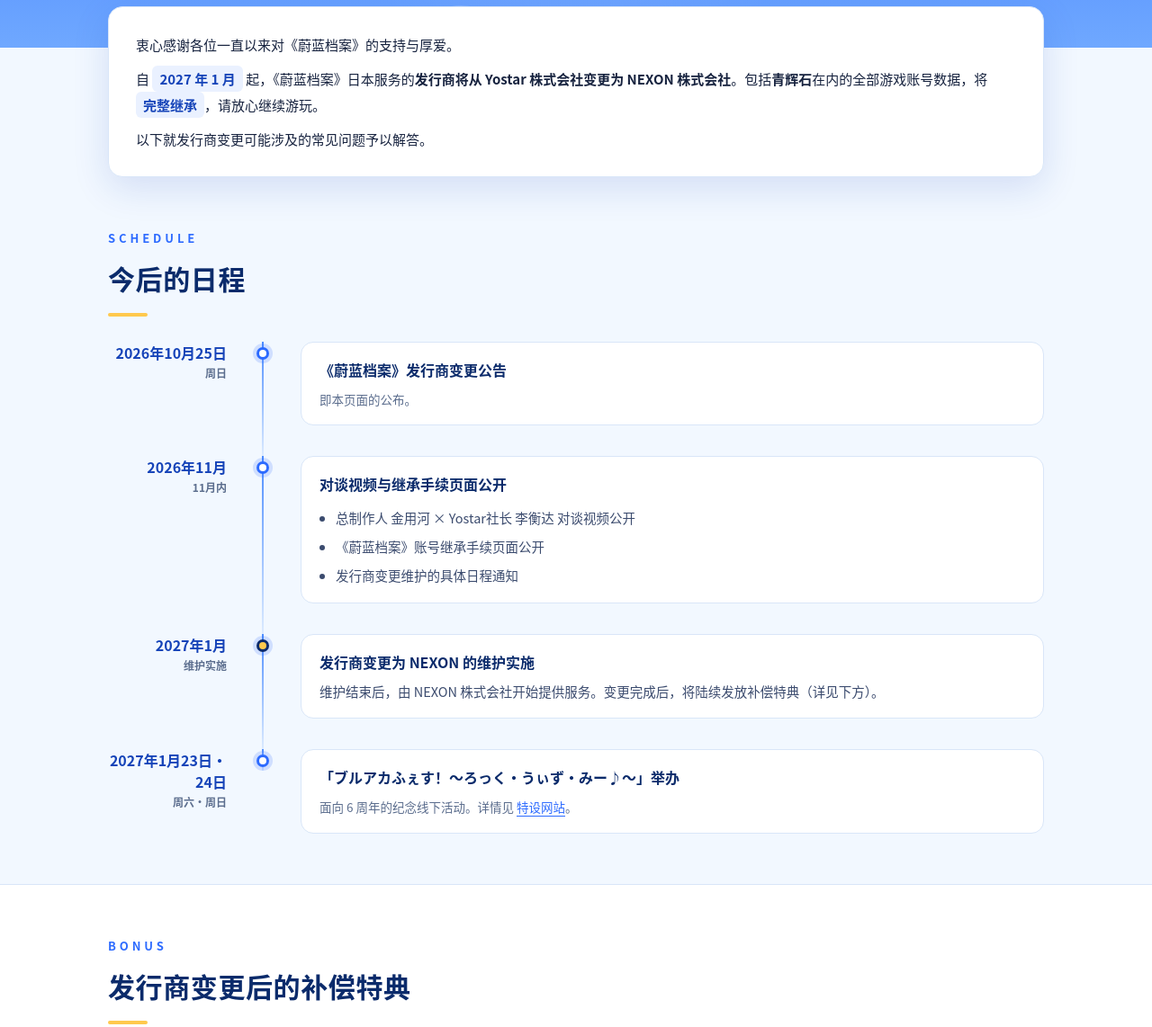
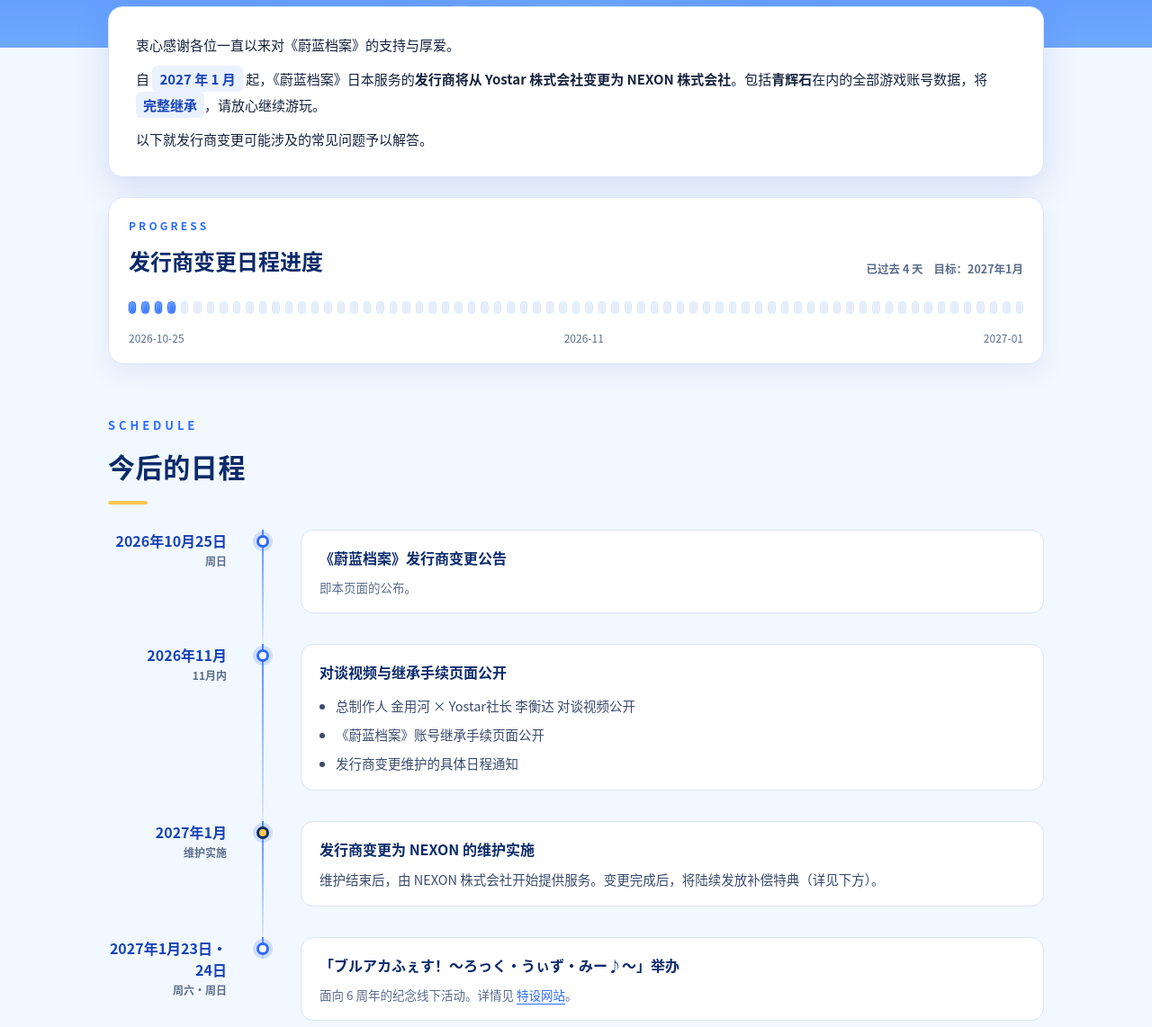
Before and after one commit to bgsgp/Temp, a plain HTML site: page index.html in a window 1280 px wide. Shown: the part 588-1730 px from the top of the page at 90% size. Drawn offline with Linux system fonts and the light colour scheme.

Commit message:
Add visual day-by-day progress bar showing passed days in blue and future days in gray

```diff
--- a/index.html
+++ b/index.html
@@ -84,6 +84,50 @@
   .summary .hl{
     display:inline-block;background:#EAF1FF;color:var(--blue-deep);
     border-radius:6px;padding:1px 8px;font-weight:700;
+  }
+
+  .date-progress{margin-top:22px}
+  .date-progress .panel{
+    background:var(--card);
+    border:1px solid var(--line);
+    border-radius:18px;
+    box-shadow:0 10px 28px rgba(21,67,184,.08);
+    padding:20px 22px 18px;
+  }
+  .date-progress-head{
+    display:flex;justify-content:space-between;align-items:flex-end;gap:16px;
+  }
+  .date-progress-head .en{
+    font-size:12px;font-weight:800;letter-spacing:.26em;color:var(--blue);
+  }
+  .date-progress-head h3{
+    margin-top:6px;font-size:clamp(18px,3vw,24px);font-weight:800;color:var(--navy);
+  }
+  .date-progress-meta{
+    display:flex;flex-wrap:wrap;justify-content:flex-end;gap:12px;
+    font-size:12.5px;color:var(--muted);font-weight:600;
+  }
+  .date-progress-bar{
+    --progress-days: 1;
+    display:grid;
+    grid-template-columns:repeat(var(--progress-days), minmax(4px,1fr));
+    gap:6px;
+    margin-top:18px;
+    padding:6px 0;
+  }
+  .day-segment{
+    height:14px;border-radius:999px;
+    background:#E6EDF8;border:1px solid #D9E6F8;
+    box-shadow:inset 0 0 0 1px rgba(255,255,255,.25);
+  }
+  .day-segment.passed{
+    background:linear-gradient(135deg,#6DA7FF 0%,#2D6BFF 100%);
+    border-color:#2D6BFF;
+    box-shadow:0 0 0 1px rgba(45,107,255,.15), inset 0 0 0 1px rgba(255,255,255,.2);
+  }
+  .date-progress-scale{
+    display:flex;justify-content:space-between;gap:10px;
+    margin-top:10px;font-size:12px;color:var(--muted);
   }
 
   /* ===== Section 通用 ===== */
@@ -288,6 +332,8 @@
 
   /* ===== 响应式 ===== */
   @media (max-width:640px){
+    .date-progress-head{display:block}
+    .date-progress-meta{justify-content:flex-start;margin-top:10px}
     .tl-item{display:block;padding-left:26px;position:relative}
     .tl-item::before{
       content:"";position:absolute;left:8px;top:6px;bottom:0;width:2px;
@@ -332,6 +378,27 @@
       <p>衷心感谢各位一直以来对《蔚蓝档案》的支持与厚爱。</p>
       <p style="margin-top:10px">自 <span class="hl">2027 年 1 月</span> 起，《蔚蓝档案》日本服务的<b>发行商将从 Yostar 株式会社变更为 NEXON 株式会社</b>。包括<b>青辉石</b>在内的全部游戏账号数据，将<span class="hl">完整继承</span>，请放心继续游玩。</p>
       <p style="margin-top:10px">以下就发行商变更可能涉及的常见问题予以解答。</p>
+    </div>
+
+    <div class="date-progress">
+      <div class="panel">
+        <div class="date-progress-head">
+          <div>
+            <div class="en">PROGRESS</div>
+            <h3>发行商变更日程进度</h3>
+          </div>
+          <div class="date-progress-meta">
+            <span id="progressText">已过去 0 天</span>
+            <span>目标：2027年1月</span>
+          </div>
+        </div>
+        <div class="date-progress-bar" id="dateProgressBar" aria-label="发行商变更进度"></div>
+        <div class="date-progress-scale">
+          <span>2026-10-25</span>
+          <span>2026-11</span>
+          <span>2027-01</span>
+        </div>
+      </div>
     </div>
   </div>
 </div>
@@ -397,7 +464,7 @@
   </div>
 </section>
 
-<!-- ===== 特��� ===== -->
+<!-- ===== 特典 ===== -->
 <section class="gifts" id="gifts">
   <div class="wrap">
     <div class="sec-head">
@@ -458,15 +525,6 @@
       <div class="en">FAQ</div>
       <h2>发行商变更常见问题</h2>
       <div class="bar"></div>
-    </div>
-
-    <div class="faq-red">
-      <div class="faq-red-head"><span class="faq-red-tag">RED FAQ</span> 重要提醒</div>
-      <ul class="faq-red-list">
-        <li>未绑定 Yostar ID 的游客账号将无法继承，维护后可能无法继续登录。</li>
-        <li>发行商变更后，Yostar ID 将无法继续用于《蔚蓝档案》，请提前注册 NEXON 会员账号。</li>
-        <li>持有序列码、月度礼包或时限道具的玩家，建议尽快在维护前使用完毕。</li>
-      </ul>
     </div>
 
     <!-- 1 -->
@@ -690,6 +748,30 @@
         });
       })(items[i]);
     }
+
+    var progressBar = document.getElementById('dateProgressBar');
+    if (progressBar) {
+      var start = new Date('2026-10-25T00:00:00+09:00');
+      var end = new Date('2027-01-01T00:00:00+09:00');
+      var today = new Date();
+      var totalDays = Math.ceil((end - start) / 86400000) + 1;
+      var passedCount = 0;
+      var todayTime = today.getTime();
+
+      for (var i = 0; i < totalDays; i++) {
+        var day = new Date(start.getTime() + i * 86400000);
+        var node = document.createElement('span');
+        node.className = 'day-segment' + (day.getTime() <= todayTime ? ' passed' : '');
+        progressBar.appendChild(node);
+        if (day.getTime() <= todayTime) passedCount++;
+      }
+
+      progressBar.style.setProperty('--progress-days', totalDays);
+      var progressText = document.getElementById('progressText');
+      if (progressText) {
+        progressText.textContent = '已过去 ' + passedCount + ' 天';
+      }
+    }
   })();
 </script>
 </body>
```
